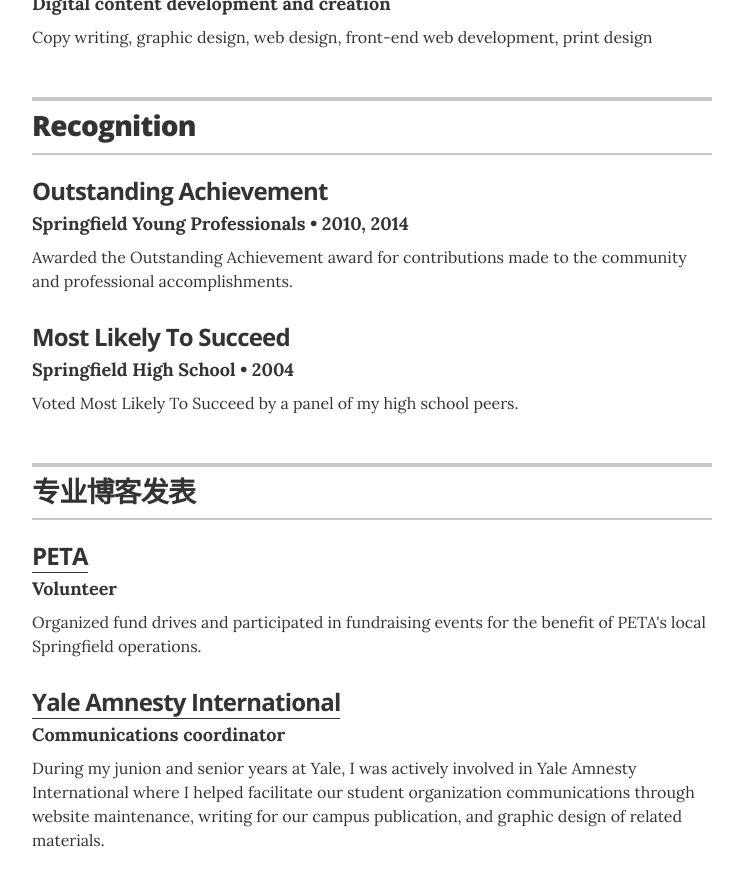
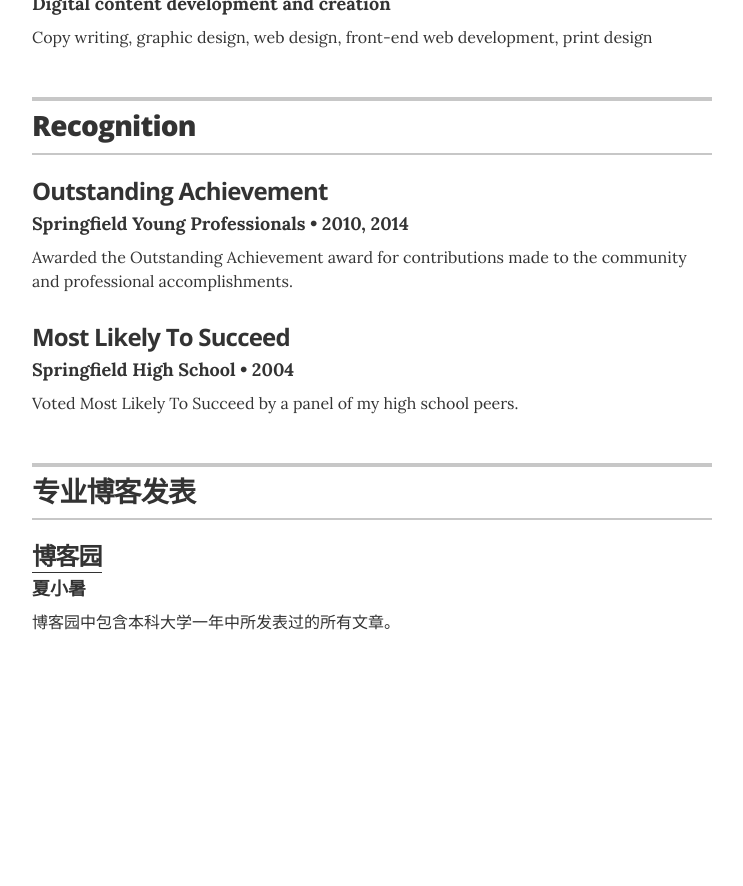
Before and after one commit to Rebecca3150/Rebecca3150.github.io, a Jekyll site: the page built from index.html, in a window 1280 px wide and 900 px high, scrolled down 2637 px. Shown: the top 886 px of the window, without its empty margins (268-1011 px from the left). Built offline with Jekyll 4.4.1, drawn with Linux system fonts in a browser that asks for light colours; after the commit the page ends 3319 px from its top, so only the background shows below that.

Commit message:
Update associations.yml

```diff
--- a/_data/associations.yml
+++ b/_data/associations.yml
@@ -1,15 +1,7 @@
 # Associations
 # comment out the urls if you do not wish to display them
 
-- organization: PETA
-  role: Volunteer
-  year: 2001 &mdash; 2010
-  url: https://www.peta.org/
-  summary: Organized fund drives and participated in fundraising events for the benefit of PETA's local Springfield operations.
-
-
-- organization: Yale Amnesty International
-  role: Communications coordinator
-  year: 2002 &mdash; 2004
-  url: http://campuspress.yale.edu/amnesty/
-  summary: During my junion and senior years at Yale, I was actively involved in Yale Amnesty International where I helped facilitate our student organization communications through website maintenance, writing for our campus publication, and graphic design of related materials.
+- organization: 博客园
+  role: 夏小暑
+  url: https://www.cnblogs.com/xiaxiaoshu/
+  summary: 博客园中包含本科大学一年中所发表过的所有文章。
```
